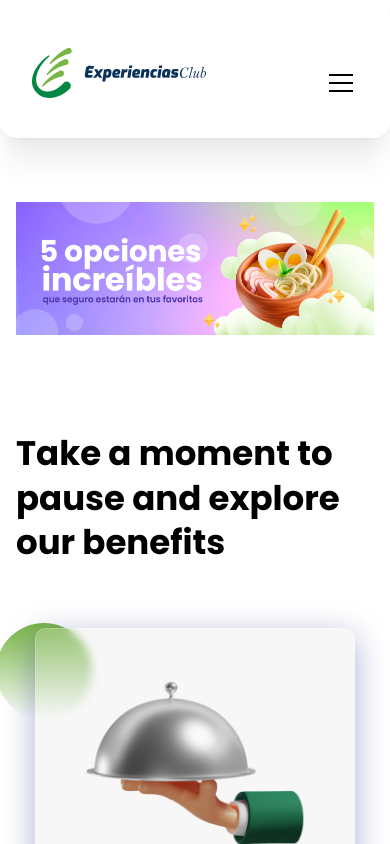
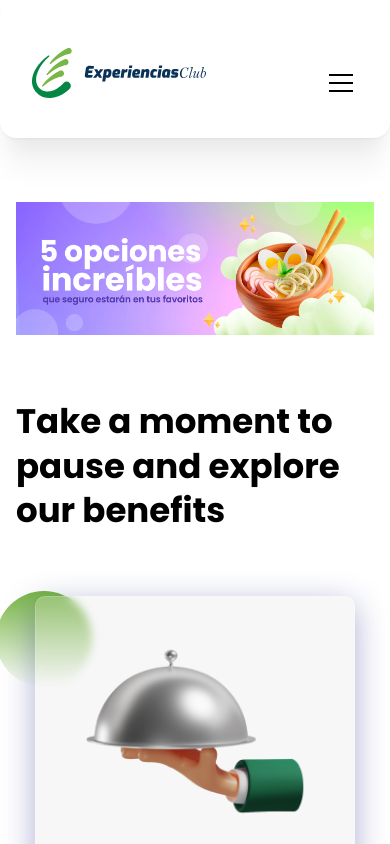
Before and after one commit to siletnbliss/experiencias-club, a Next.js app: page / in a window 390 px wide. Shown: the top 844 px of the page. Built offline with nearby package versions, Linux system fonts and the light colour scheme.

Commit message:
landing spacing fixes for responsive display

```diff
--- a/src/app/(main)/page.tsx
+++ b/src/app/(main)/page.tsx
@@ -1,14 +1,14 @@
 import { LandingBanner2 } from "@/components/landing/banner/Banner2";
 import { CustomLandingBanner } from "@/components/landing/banner/CustomBanner";
 import { ReastaurantSection } from "@/components/landing/restaurant/Section";
-import { Space, Stack } from "@mantine/core";
+import { Stack } from "@mantine/core";
 import { NewsletterCard } from "../../components/landing/newsletter/Card";
 import { BenefitsList } from "@/components/landing/benefits/List";
 import { OfferSection } from "@/components/landing/offer/Section";
 
 export default function Home() {
   return (
-    <Stack my="4rem" gap="6rem">
+    <Stack my="4rem" className="landing-container">
       <LandingBanner2 />
       <BenefitsList />
       <OfferSection />
--- a/src/app/globals.css
+++ b/src/app/globals.css
@@ -6,16 +6,17 @@
   --foreground-rgb: 0, 0, 0;
   --background-rgb: 255, 255, 255;
 }
-/*
-@media (prefers-color-scheme: dark) {
-  :root {
-    --foreground-rgb: 255, 255, 255;
-    --background-rgb: 0, 0, 0;
-  }
-}
-*/
+
 body {
   color: rgb(var(--foreground-rgb));
   background: var(--background-rgb);
   box-sizing: border-box;
 }
+
+.landing-container {
+  gap: 6rem !important;
+
+  @media (max-width: 48em) {
+    gap: 4rem !important;
+  }
+}
--- a/src/components/landing/restaurant/Section.tsx
+++ b/src/components/landing/restaurant/Section.tsx
@@ -37,7 +37,10 @@ const BottomCircle = ({ xs = false }: { xs?: boolean }) => (
 
 export const ReastaurantSection = ({ restaurant, offer }: Props) => {
   return (
-    <Box mb={CIRCLE_OFFSET} className="flex flex-col items-center">
+    <Box
+      mb={{ base: "4rem", sm: CIRCLE_OFFSET }}
+      className="flex flex-col items-center"
+    >
       <Title maw={"600px"} fz={{ xs: "2rem", sm: "3rem" }} mb="xl" mx={"auto"}>
         Here&apos;s our top selection, today&apos;s hottest deal
       </Title>
```
